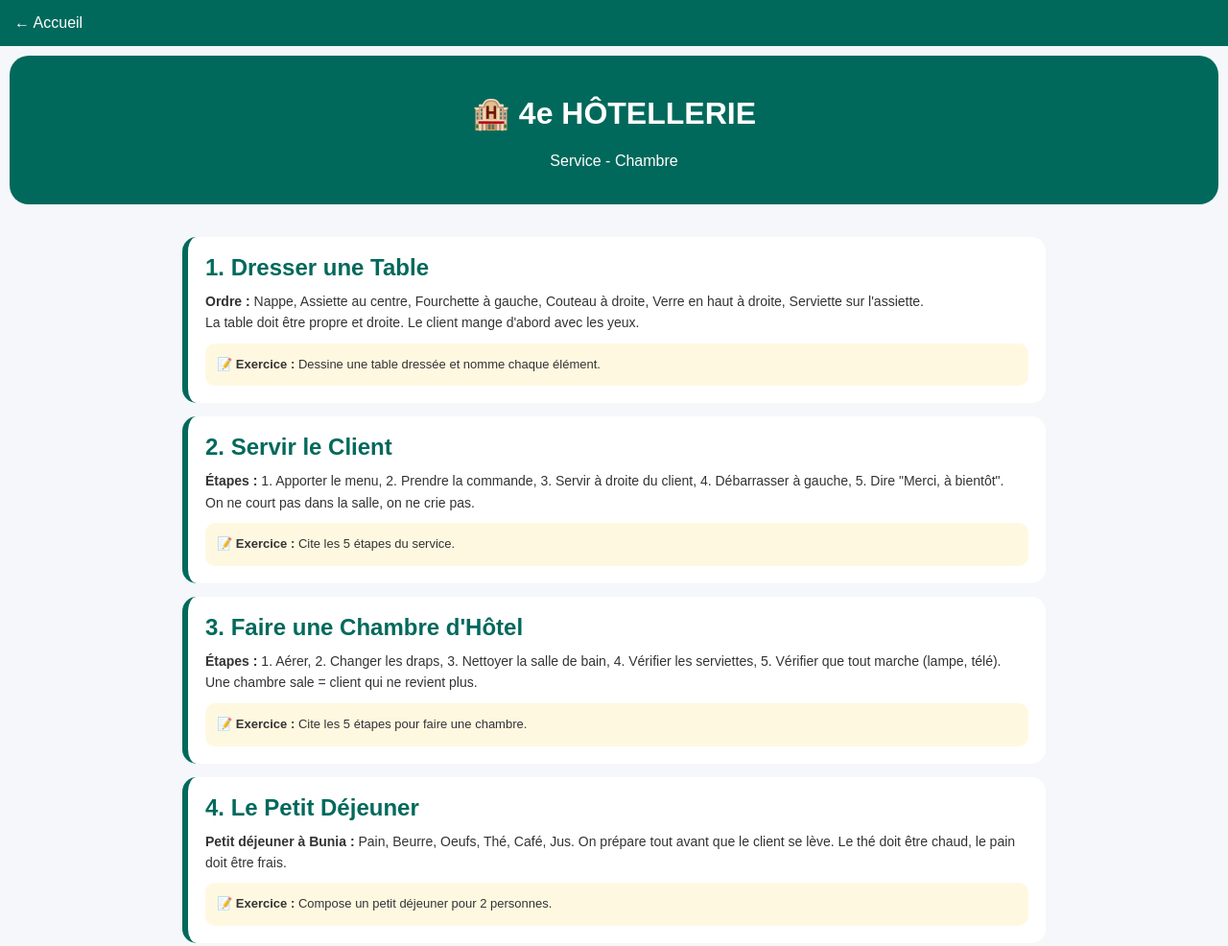
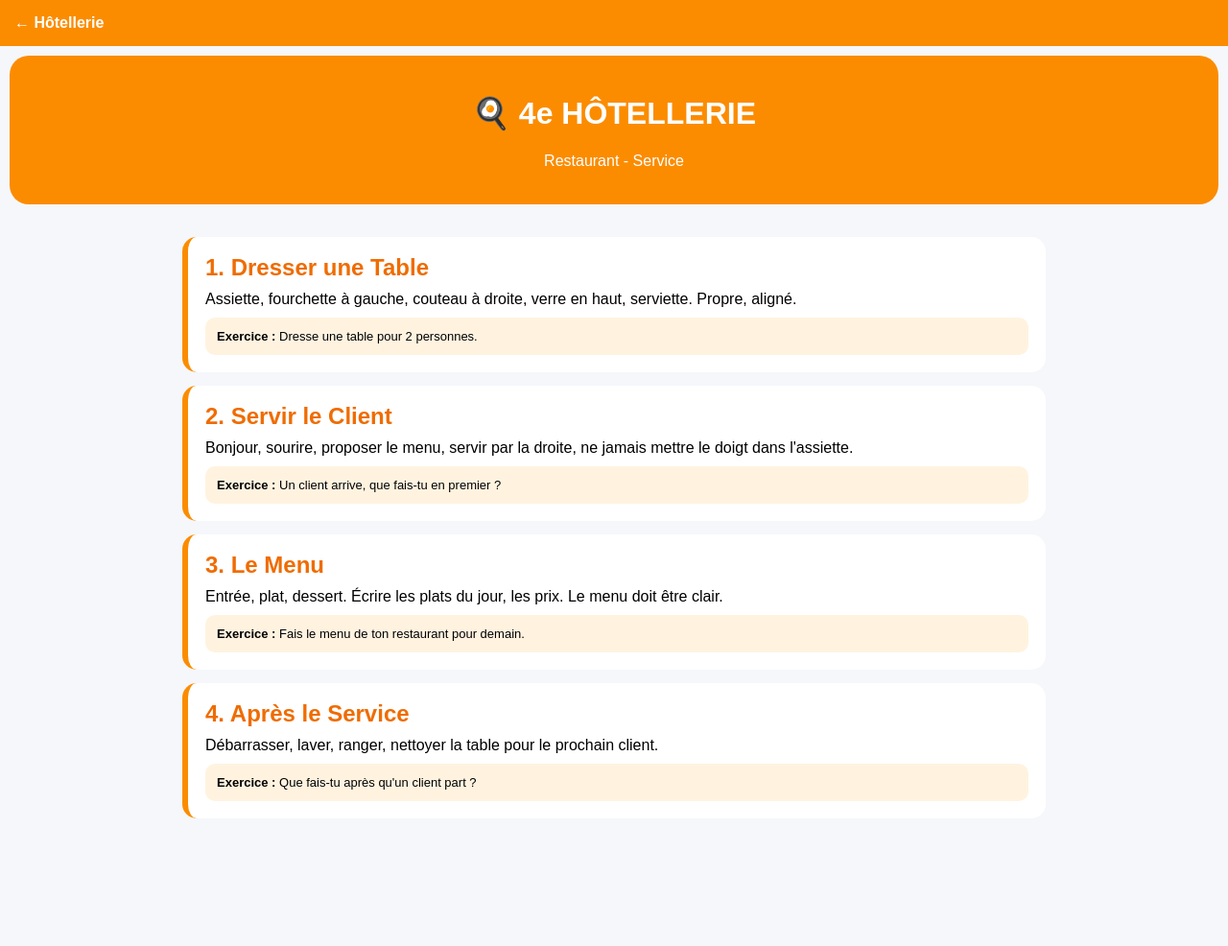
Before and after one commit to fenicienjayden-arch/ed-pour-tous, a plain HTML site: page 4e-hotellerie.html in a window 1280 px wide. Shown: the whole page at 96% size. After the commit the page ends 877 px from the top, so only its background shows below. Drawn offline with Linux system fonts and the light colour scheme.

Commit message:
Update 4e-hotellerie.html

```diff
--- a/4e-hotellerie.html
+++ b/4e-hotellerie.html
@@ -1,29 +1,6 @@
-<!DOCTYPE html>
-<html lang="fr">
-<head>
-<meta charset="UTF-8">
-<meta name="viewport" content="width=device-width, initial-scale=1.0">
-<title>4e Hôtellerie</title>
-<style>
-body{margin:0;font-family:Arial;background:#f5f7fb}
-.top{background:#00695c;color:#fff;padding:15px}
-.top a{color:#fff;text-decoration:none}
-.banner{background:#00695c;color:#fff;margin:10px;padding:20px;border-radius:20px;text-align:center}
-.box{max-width:900px;margin:auto;padding:10px}
-.lecon{background:#fff;border-radius:15px;padding:18px;margin:14px 0;border-left:6px solid #00695c}
-.lecon h2{color:#00695c;margin:0 0 10px}
-.texte{font-size:14px;line-height:1.6;color:#333}
-.exo{background:#fff8e1;padding:12px;border-radius:10px;margin-top:10px;font-size:13px}
-</style>
-</head>
-<body>
-<div class="top"><a href="index.html">← Accueil</a></div>
-<div class="banner"><h1>🏨 4e HÔTELLERIE</h1><p>Service - Chambre</p></div>
-<div class="box">
-<div class="lecon"><h2>1. Dresser une Table</h2><div class="texte"><b>Ordre :</b> Nappe, Assiette au centre, Fourchette à gauche, Couteau à droite, Verre en haut à droite, Serviette sur l'assiette.<br>La table doit être propre et droite. Le client mange d'abord avec les yeux.<div class="exo"><b>📝 Exercice :</b> Dessine une table dressée et nomme chaque élément.</div></div></div>
-<div class="lecon"><h2>2. Servir le Client</h2><div class="texte"><b>Étapes :</b> 1. Apporter le menu, 2. Prendre la commande, 3. Servir à droite du client, 4. Débarrasser à gauche, 5. Dire "Merci, à bientôt".<br>On ne court pas dans la salle, on ne crie pas.<div class="exo"><b>📝 Exercice :</b> Cite les 5 étapes du service.</div></div></div>
-<div class="lecon"><h2>3. Faire une Chambre d'Hôtel</h2><div class="texte"><b>Étapes :</b> 1. Aérer, 2. Changer les draps, 3. Nettoyer la salle de bain, 4. Vérifier les serviettes, 5. Vérifier que tout marche (lampe, télé).<br>Une chambre sale = client qui ne revient plus.<div class="exo"><b>📝 Exercice :</b> Cite les 5 étapes pour faire une chambre.</div></div></div>
-<div class="lecon"><h2>4. Le Petit Déjeuner</h2><div class="texte"><b>Petit déjeuner à Bunia :</b> Pain, Beurre, Oeufs, Thé, Café, Jus. On prépare tout avant que le client se lève. Le thé doit être chaud, le pain doit être frais.<div class="exo"><b>📝 Exercice :</b> Compose un petit déjeuner pour 2 personnes.</div></div></div>
-</div>
-</body>
-</html>
+<!DOCTYPE html><html lang="fr"><head><meta charset="UTF-8"><meta name="viewport" content="width=device-width, initial-scale=1.0"><title>4e Hôtellerie</title><style>body{margin:0;font-family:Arial;background:#f5f7fb}.top{background:#fb8c00;padding:15px}.top a{color:#fff;text-decoration:none;font-weight:bold}.banner{background:#fb8c00;color:#fff;margin:10px;padding:20px;border-radius:20px;text-align:center}.box{max-width:900px;margin:auto;padding:10px}.lecon{background:#fff;border-radius:15px;padding:18px;margin:14px 0;border-left:6px solid #fb8c00}.lecon h2{color:#ef6c00;margin:0 0 10px}.exo{background:#fff3e0;padding:12px;border-radius:10px;margin-top:10px;font-size:13px}</style></head><body><div class="top"><a href="option-hotellerie.html">← Hôtellerie</a></div><div class="banner"><h1>🍳 4e HÔTELLERIE</h1><p>Restaurant - Service</p></div><div class="box">
+<div class="lecon"><h2>1. Dresser une Table</h2>Assiette, fourchette à gauche, couteau à droite, verre en haut, serviette. Propre, aligné. <div class="exo"><b>Exercice :</b> Dresse une table pour 2 personnes.</div></div>
+<div class="lecon"><h2>2. Servir le Client</h2>Bonjour, sourire, proposer le menu, servir par la droite, ne jamais mettre le doigt dans l'assiette. <div class="exo"><b>Exercice :</b> Un client arrive, que fais-tu en premier ?</div></div>
+<div class="lecon"><h2>3. Le Menu</h2>Entrée, plat, dessert. Écrire les plats du jour, les prix. Le menu doit être clair. <div class="exo"><b>Exercice :</b> Fais le menu de ton restaurant pour demain.</div></div>
+<div class="lecon"><h2>4. Après le Service</h2>Débarrasser, laver, ranger, nettoyer la table pour le prochain client. <div class="exo"><b>Exercice :</b> Que fais-tu après qu'un client part ?</div></div>
+</div></body></html>
```
